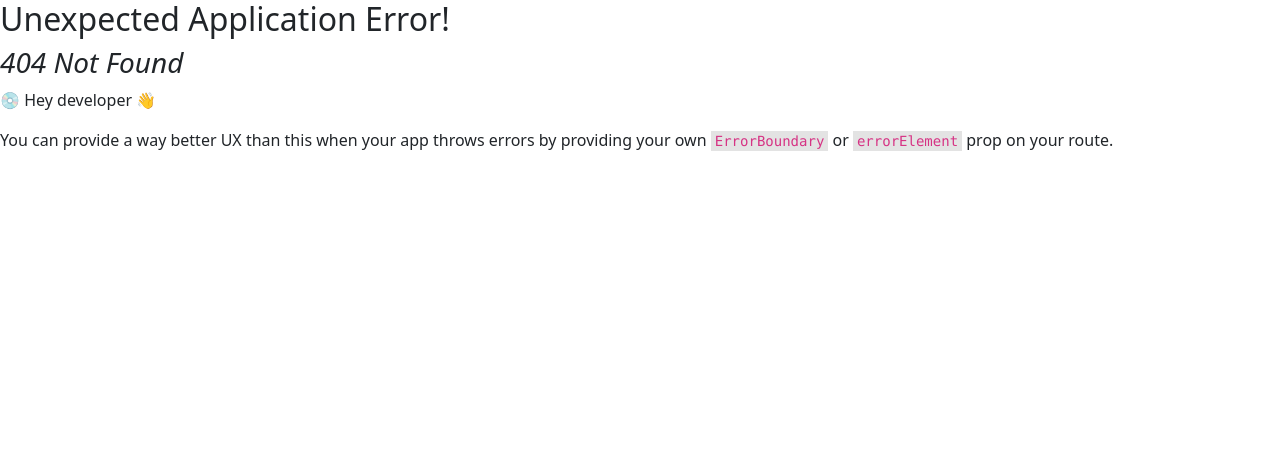
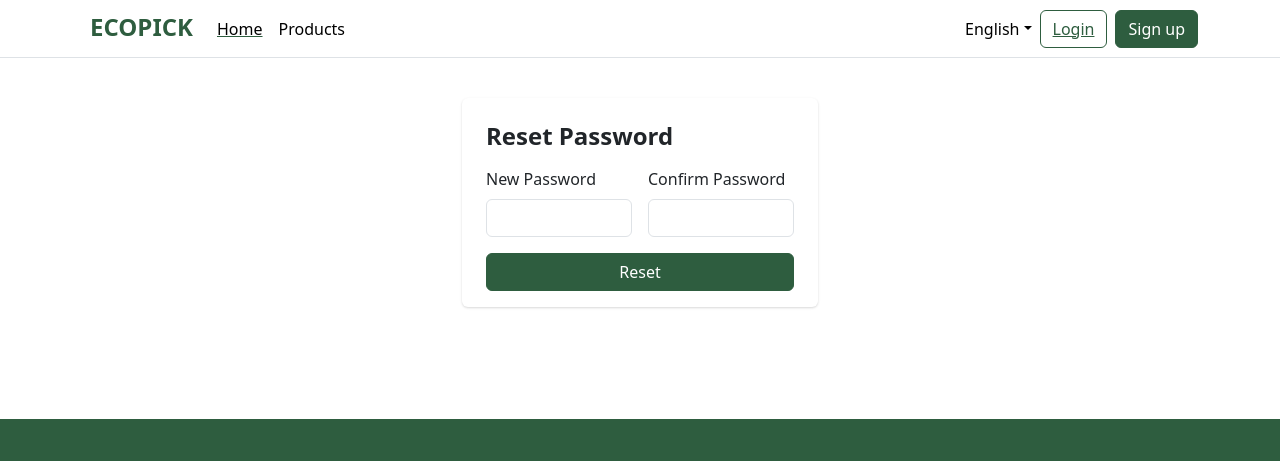
Before and after one commit to jaishankar2001/fullstack-farm-produce-ecommerce-webapp, a React (Create React App) app in the folder frontend/: page /reset-password in a window 1280 px wide. Before the commit this address had no page. Shown: the top 461 px of the page. Built offline with nearby package versions, Linux system fonts and the light colour scheme.

Commit message:
Frontend: Forgot Password UI#21

```diff
--- a/frontend/src/api/auth.js
+++ b/frontend/src/api/auth.js
@@ -18,6 +18,25 @@ export async function register(payload) {
   }
 }
 
+export async function ResetPasswordReq(payload) {
+  try {
+    const response = await api.post('/api/auth/ResetPasswordReq', payload);
+    return response;
+  } catch (error) {
+    throw error;
+  }
+}
+
+export async function resetPassword(email, code, password) {
+  try {
+    const apiUrl = `http://localhost:8080/api/auth/verify?email=${email}&code=${code}&newPassword=${password}&type=ResetPassword`;
+    const response = await api.get(apiUrl);
+    return response;
+  } catch (error) {
+    throw error;
+  }
+}
+
 export async function verifyEmail(email, code, type) {
   try {
       const apiUrl = `http://localhost:8080/api/auth/verify?email=${email}&code=${code}&type=${type}`;
--- a/frontend/src/pages/ForgotPassword/ForgotPassword.jsx
+++ b/frontend/src/pages/ForgotPassword/ForgotPassword.jsx
@@ -1,7 +1,30 @@
-import { Link } from "react-router-dom";
+import { useState } from "react";
+import { Link, useNavigate } from "react-router-dom";
+import api from '../../api/index';
 import Layout from '../../common/Layout/Layout';
 
 function ForgotPassword() {
+
+  const [email, setEmail] = useState('');
+  const navigate = useNavigate();
+
+  const handleSubmit = async (event) => {
+    event.preventDefault();
+    // Call API with username and password
+    try {
+      const response = await api.auth.ResetPasswordReq({ email });
+
+      // Assuming the response contains a token
+      // localStorage.setItem("token", response.token);
+      // localStorage.setItem("refreshToken", response.refreshToken);
+
+      // Navigate to desired location upon successful login
+      navigate("/verify-email");
+    } catch (error) {
+      console.log(error);
+    }
+  };
+
   return (
     <div className="container py-3">
       <div className="row my-4">
@@ -9,17 +32,19 @@ function ForgotPassword() {
           <div className="card border-0 shadow-sm">
             <div className="card-body px-4">
               <h4 className="card-title fw-bold mt-2 mb-3">Forgot Password</h4>
-              <form className="row g-3">
+              <form className="row g-3" onSubmit={handleSubmit}>
                 <div className="col-md-12">
                   <label className="form-label">Your email</label>
                   <input
                     type="email"
                     className="form-control"
                     placeholder="name@gmail.com"
+                    value={email}
+                    onChange={(e) => setEmail(e.target.value)}
                   />
                 </div>
                 <div className="col-md-12 mt-3">
-                  <button className="btn btn-primary w-100">Reset</button>
+                  <button className="btn btn-primary w-100">Send Email</button>
                 </div>
                 <div className="col-md-12">
                   <div className="border border-1 rounded bg-light px-3 py-2 small">
--- a/frontend/src/pages/LoginPage/LoginPage.jsx
+++ b/frontend/src/pages/LoginPage/LoginPage.jsx
@@ -43,7 +43,7 @@ function Login() {
                     className="form-control"
                     placeholder="name@domain.com"
                     value={email}
-                    onChange={(e) => setEmail(e.target.value)}
+                    onSubmit={handleSubmit}
                   />
                 </div>
                 <div className="col-md-12">
--- /dev/null
+++ b/frontend/src/pages/ResetPassword/ResetPassword.jsx
@@ -0,0 +1,88 @@
+import Layout from '../../common/Layout/Layout';
+import { Link, useNavigate, useSearchParams} from "react-router-dom";
+import api from '../../api/index';
+import { useState } from "react";
+
+function ResetPassword() {
+
+
+    const [newPassword, setNewPassword] = useState('');
+    const [confirmPassword, setConfirmPassword] = useState('');
+    const [searchParams] = useSearchParams();
+    const email = searchParams.get('email');
+    const code = searchParams.get('code');
+    const navigate = useNavigate();
+
+    console.log(email, code);
+
+  const handleSubmit = async (event) => {
+    event.preventDefault();
+    // Call API with username and password
+    try {
+      const response = await api.auth.resetPassword( email, code, newPassword );
+
+      // Assuming the response contains a token
+    //   localStorage.setItem("token", response.token);
+    //   localStorage.setItem("refreshToken", response.refreshToken);
+
+      // Navigate to desired location upon successful login
+      navigate("/");
+    } catch (error) {
+      console.log(error);
+    }
+  };
+
+  return (
+    <div className="container py-3">
+      <div className="row my-4">
+        <div className="col-md-6 offset-md-3 col-lg-4 offset-lg-4">
+          <div className="card border-0 shadow-sm">
+            <div className="card-body px-4">
+              <h4 className="card-title fw-bold mt-2 mb-3">Reset Password</h4>
+              <form className="row g-3" onSubmit={handleSubmit}>
+                <div className="col-md-6">
+                  <label className="form-label">New Password</label>
+                  <input type="password" className="form-control" value={newPassword}
+                  onChange={(e) => setNewPassword(e.target.value)}/>
+                </div>
+                <div className="col-md-6">
+                  <label className="form-label">Confirm Password</label>
+                  <input type="password" className="form-control" value={confirmPassword}
+                  onChange={(e) => setConfirmPassword(e.target.value)}/>
+                </div>
+                <div className="col-md-12 mt-3">
+                  <button className="btn btn-primary w-100">Reset</button>
+                </div>
+                {/* <div className="col-md-12">
+                  <div className="border border-1 rounded bg-light px-3 py-2 small">
+                    Password reset link will be sent to this email.
+                  </div>
+                </div> */}
+              </form>
+            </div>
+            {/* <hr className="text-muted my-0" />
+            <div className="text-center p-3">
+              Don&lsquo;t hanve an account?{" "}
+              <Link to="/signup">
+                <a className="text-decoration-none fw-medium">Register</a>
+              </Link>
+            </div> */}
+          </div>
+        </div>
+      </div>
+      <br />
+      <br />
+      <br />
+    </div>
+  );
+}
+
+ResetPassword.getLayout = (page) => {
+  return (
+    <Layout simpleHeader hideAuth>
+      {page}
+    </Layout>
+  );
+};
+
+export default ResetPassword;
```
Also changed, not shown: frontend/src/routes/Router.jsx (+6 -1 lines).
